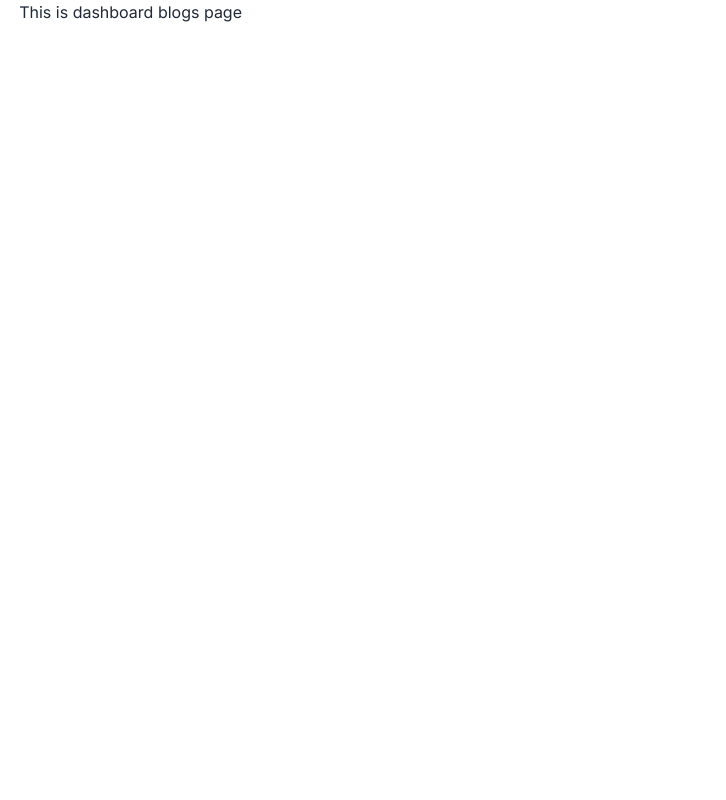
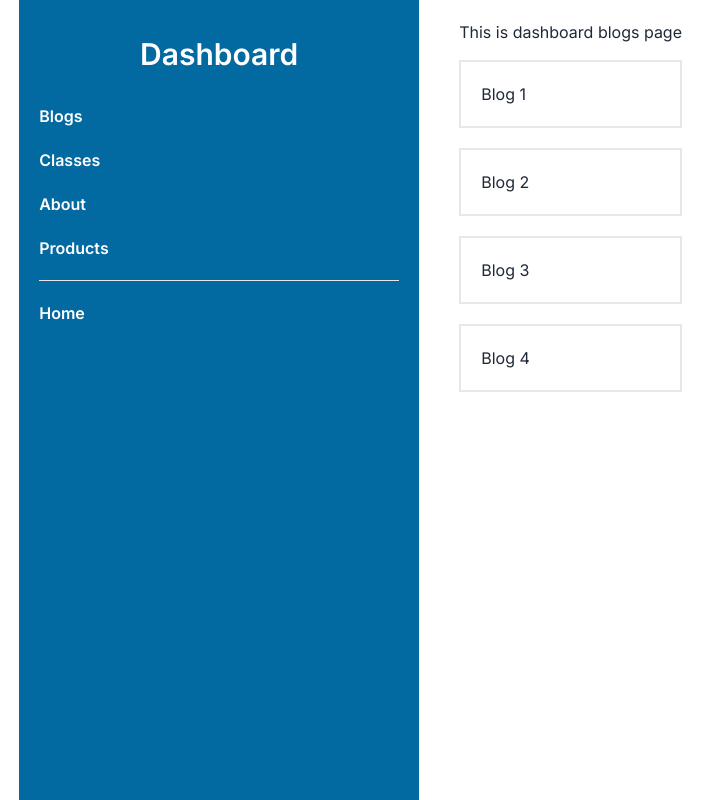
Before and after one commit to KhanZiaul/Next.js-Practice, a Next.js app: page /dashboard/blogs in a window 1280 px wide. Shown: the whole page, without its empty margins (0-726 px from the left). Built offline with nearby package versions, Linux system fonts and the light colour scheme.

Commit message:
Dashboard done added

```diff
--- a/src/app/dashboard/blogs/[id]/page.js
+++ b/src/app/dashboard/blogs/[id]/page.js
@@ -4,7 +4,7 @@ const SingleBlog = ({params}) => {
     console.log(params.id)
     return (
         <div>
-            <h2>Single Blog in dashboard</h2>
+            <h2>Blog number {params.id}</h2>
         </div>
     );
 };
--- a/src/app/dashboard/blogs/page.js
+++ b/src/app/dashboard/blogs/page.js
@@ -1,14 +1,43 @@
+import Link from 'next/link';
 import React from 'react';
 
 export const metadata = {
     title: 'Blogs | Dashboard | Practice NextJS',
     description: 'Practice NextJS',
-  }
+}
+
+const blogs = [
+    {
+        title: "Blog 1",
+        id: 1
+    },
+    {
+        title: "Blog 2",
+        id: 2
+    },
+    {
+        title: "Blog 3",
+        id: 3
+    },
+    {
+        title: "Blog 4",
+        id: 4
+    }
+]
 
 const DashboardBlogs = () => {
     return (
         <div>
             <h2>This is dashboard blogs page</h2>
+            <div className='mt-4 flex flex-col gap-5'>
+                {
+                    blogs.map((blog) => {
+                        return (
+                            <Link href={`/dashboard/blogs/${blog.id}`} className='border-2 p-5 cursor-pointer' key={blog.id}>{blog.title}</Link>
+                        )
+                    })
+                }
+            </div>
         </div>
     );
 };
--- a/src/app/dashboard/classes/page.js
+++ b/src/app/dashboard/classes/page.js
@@ -1,4 +1,9 @@
 import React from 'react';
+
+export const metadata = {
+  title: 'Classes | Dashboard | Practice NextJS',
+  description: 'Practice NextJS',
+}
 
 const DashboardClasses = () => {
     return (
--- a/src/app/dashboard/dashboardAbout/page.js
+++ b/src/app/dashboard/dashboardAbout/page.js
@@ -1,4 +1,9 @@
 import React from 'react';
+
+export const metadata = {
+    title: 'About | Dashboard | Practice NextJS',
+    description: 'Practice NextJS',
+  }
 
 const DashboardAbout = () => {
     return (
--- /dev/null
+++ b/src/app/dashboard/layout.js
@@ -0,0 +1,15 @@
+import React from 'react';
+import Sidebar from './sidebar';
+
+const layout = ({ children }) => {
+    return (
+        <div className='flex gap-10'>
+            <Sidebar></Sidebar>
+            <div className='mt-5'>
+                {children}
+            </div>
+        </div>
+    );
+};
+
+export default layout;
--- a/src/app/dashboard/products/[[...segments]]/page.js
+++ b/src/app/dashboard/products/[[...segments]]/page.js
@@ -1,4 +1,9 @@
 import React from 'react';
+
+export const metadata = {
+    title: 'Products | Dashboard | Practice NextJS',
+    description: 'Practice NextJS',
+  }
 
 const DashboardProduct = ({params}) => {
     const [year , id] = params.segments || []
--- /dev/null
+++ b/src/app/dashboard/sidebar.jsx
@@ -0,0 +1,20 @@
+import Link from 'next/link';
+import React from 'react';
+
+const Sidebar = () => {
+    return (
+        <aside className='bg-sky-700 text-white font-semibold p-5 w-[400px] h-[100vh]'>
+            <h2 className='text-3xl text-center pt-4'>Dashboard</h2>
+            <div className='flex flex-col gap-5 mt-8'>
+                <Link href="/dashboard/blogs">Blogs</Link>
+                <Link href="/dashboard/classes">Classes</Link>
+                <Link href="/dashboard/dashboardAbout">About</Link>
+                <Link href="/dashboard/products">Products</Link>
+                <hr />
+                <Link href="/">Home</Link>
+            </div>
+        </aside>
+    );
+};
+
+export default Sidebar;
```
